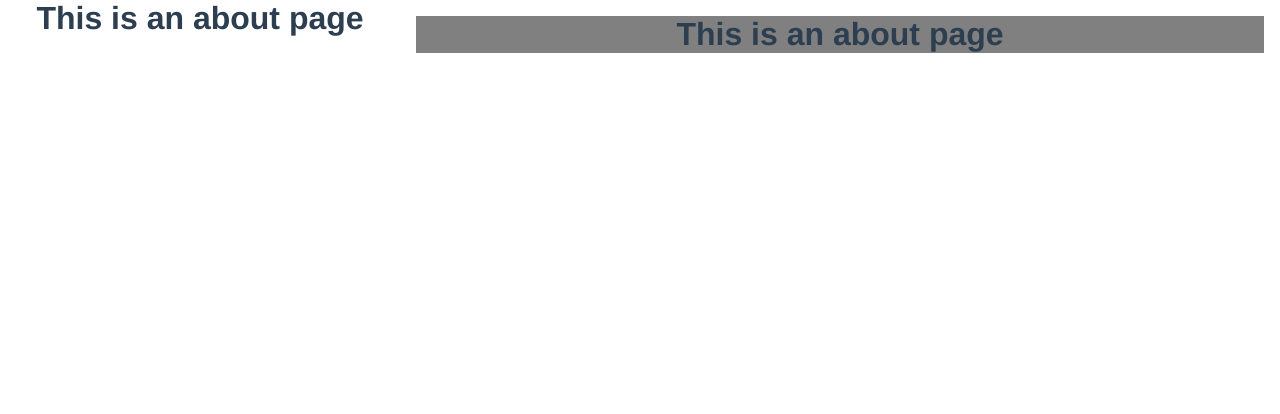
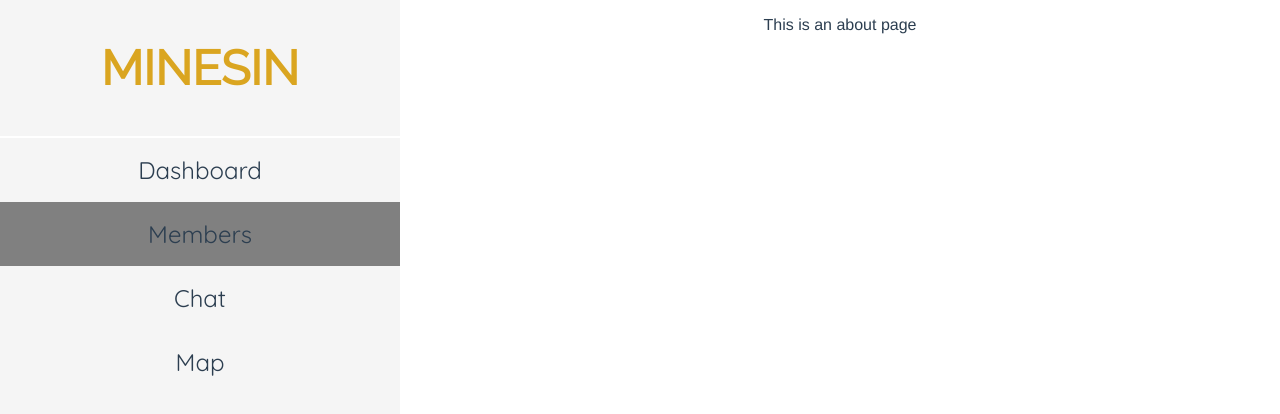
Before and after one commit to OmsinKrissada/minesin-interface, a Vue app: page /members in a window 1280 px wide. Shown: the top 414 px of the page. Built offline with nearby package versions, Linux system fonts and the light colour scheme; no server answers.

Commit message:
fixes Members page component bug

```diff
--- a/src/App.vue
+++ b/src/App.vue
@@ -1,6 +1,6 @@
 <template>
 	<div id="app">
-		<NavBar class="nav" v-if="this.$route.path != '/'" />
+		<NavBar v-if="this.$route.path != '/'" />
 		<router-view class="view" />
 	</div>
 </template>
@@ -67,14 +67,10 @@ export default class App extends Vue {
 	color: #2c3e50;
 }
 
-.nav {
-	flex: 0 0 25rem;
-}
-
 .view {
 	// position: relative;
 	// width: eval(100vw - 20rem);
-	background-color: grey;
+	// background-color: grey;
 	width: 100%;
 	margin: 1rem;
 }
--- a/src/components/NavBar.vue
+++ b/src/components/NavBar.vue
@@ -37,6 +37,7 @@ export default class NavBar extends Vue { }
 	height: 100vh;
 
 	display: flex;
+	flex: 0 0 25rem;
 	flex-direction: column;
 	justify-content: flex-start;
 	align-items: center;
--- a/src/router/index.ts
+++ b/src/router/index.ts
@@ -2,6 +2,7 @@ import Vue from "vue"
 import VueRouter, { RouteConfig } from "vue-router"
 import Dashboard from "../views/Dashboard.vue"
 import Cover from "../views/Cover.vue"
+import Members from "../views/Members.vue"
 
 Vue.use(VueRouter)
 
@@ -19,10 +20,11 @@ const routes: Array<RouteConfig> = [
 	{
 		path: "/members",
 		name: "Members",
+		component: Members
 		// route level code-splitting
 		// this generates a separate chunk (about.[hash].js) for this route
 		// which is lazy-loaded when the route is visited.
-		component: () => import(/* webpackChunkName: "about" */ "../views/Members.vue")
+		// component: () => import(/* webpackChunkName: "about" */ "../views/Members.vue")
 	}
 ]
 
--- a/src/views/Dashboard.vue
+++ b/src/views/Dashboard.vue
@@ -1,8 +1,8 @@
 <template>
-  <div class="home">
-    <img alt="Vue logo" src="../assets/logo.png">
-    <HelloWorld msg="Welcome to Your Vue.js + TypeScript App"/>
-  </div>
+	<div class="dashboard">
+		<img alt="Vue logo" src="../assets/logo.png" />
+		<HelloWorld msg="Welcome to Your Vue.js + TypeScript App" />
+	</div>
 </template>
 
 <script lang="ts">
@@ -10,9 +10,9 @@ import { Component, Vue } from 'vue-property-decorator';
 import HelloWorld from '@/components/HelloWorld.vue'; // @ is an alias to /src
 
 @Component({
-  components: {
-    HelloWorld,
-  },
+	components: {
+		HelloWorld,
+	},
 })
-export default class Dashboard extends Vue {}
+export default class Dashboard extends Vue { }
 </script>
--- a/src/views/Members.vue
+++ b/src/views/Members.vue
@@ -1,12 +1,17 @@
 <template>
-	<div class="about">
-		<h1>This is an about page</h1>
+	<div>
+		<p>This is an about page</p>
 	</div>
 </template>
 
 <script lang="ts">
-import Vue from 'vue'
+import { Vue, Component } from 'vue-property-decorator'
+
+@Component({})
 
 export default class Members extends Vue { }
 
 </script>
+
+<style scoped lang="scss">
+</style>
```
